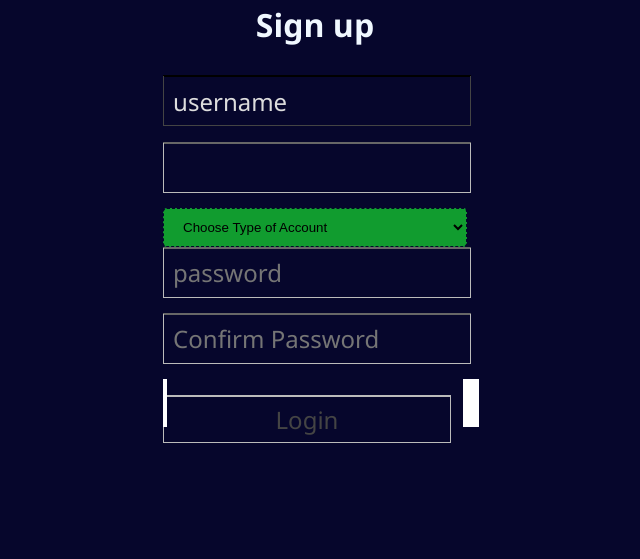
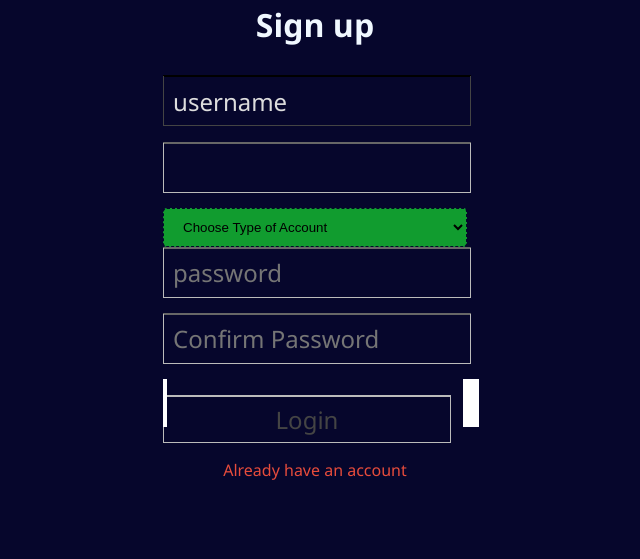
Before and after one commit to x0can/Automate-it, a Flask app: page /register in a window 1280 px wide. Shown: the part 155-714 px from the top of the page, without its empty margins (325-965 px from the left). Run offline with Flask 2, Linux system fonts and the light colour scheme.

Commit message:
change styles

```diff
--- a/app/templates/register.html
+++ b/app/templates/register.html
@@ -43,6 +43,7 @@
 
     <input type="hidden" placeholder="roles" name="roles" id="roles">
     <input type="submit" class="form-control btn btn-dark col-md-4" id="submit" class="icon-arrow-right" value="Login"/>
+    <a href="/login">Already have an account</a>
     </form>
 
 
```
